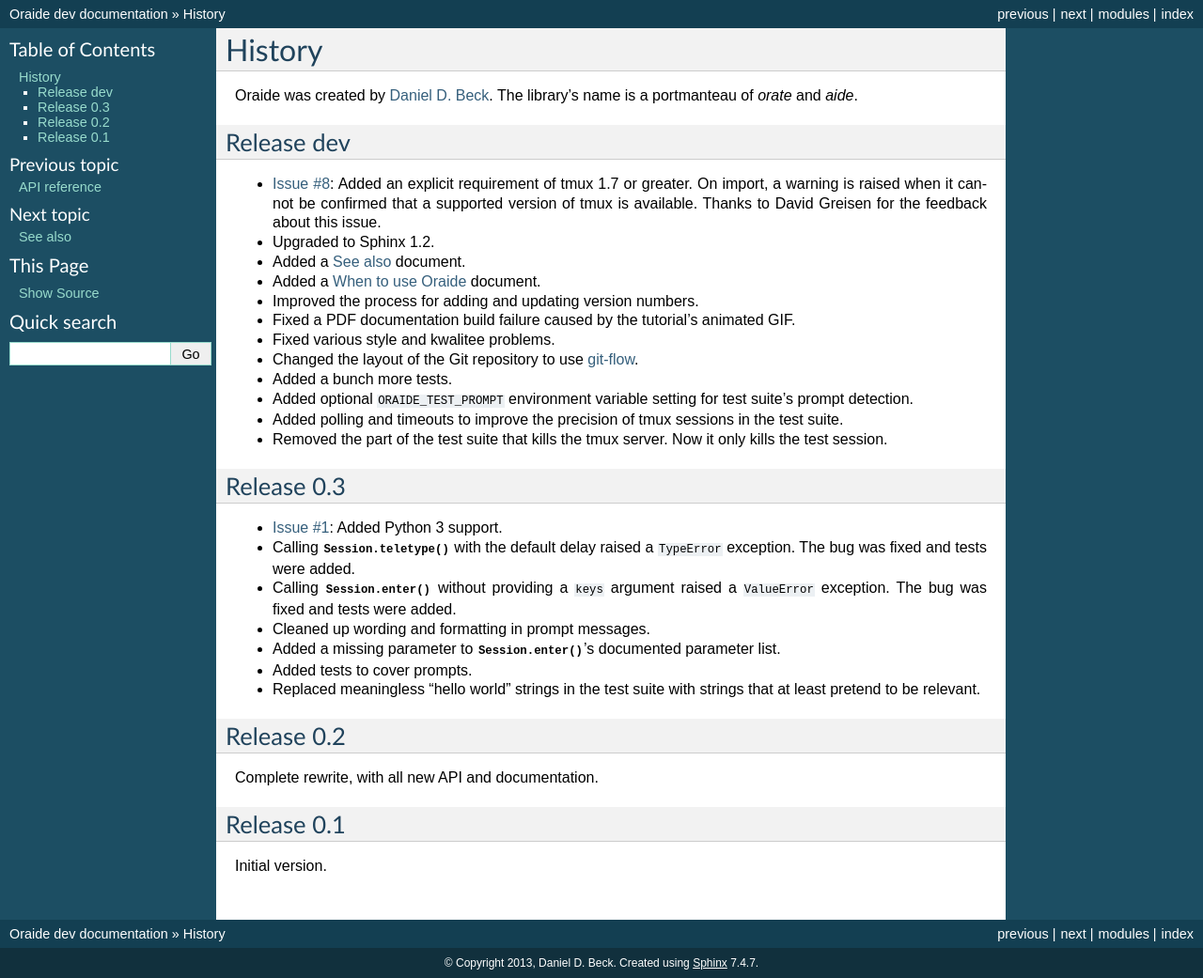
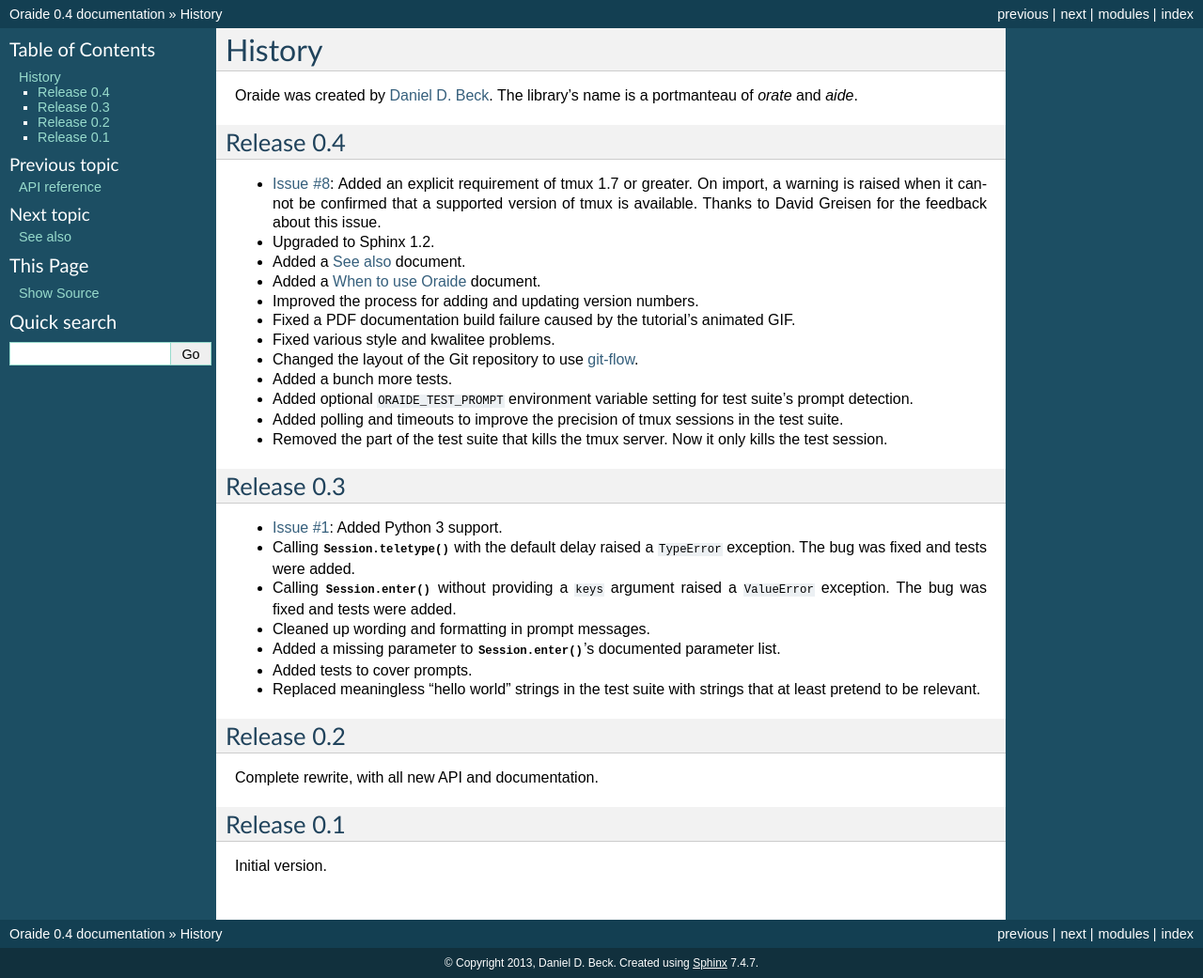
Before and after one commit to ddbeck/oraide, a Sphinx documentation site: the page built from docs/history.rst, in a window 1280 px wide. Shown: the whole page at 94% size. Built offline with Sphinx 7.4.7, drawn with Linux system fonts in a browser that asks for light colours.

Commit message:
increment version number

```diff
--- a/docs/history.rst
+++ b/docs/history.rst
@@ -8,7 +8,7 @@
 
 .. _Daniel D. Beck: http://www.danieldbeck.com/
 
-Release dev
+Release 0.4
 -----------
 
 - :issue:`8`: Added an explicit requirement of tmux 1.7 or greater.
--- a/oraide/__init__.py
+++ b/oraide/__init__.py
@@ -1,6 +1,6 @@
 """'A library to help presenters demonstrate terminal sessions hands-free."""
 
-__version__ = 'dev'
+__version__ = '0.4'
 
 import locale
 import logging
```
